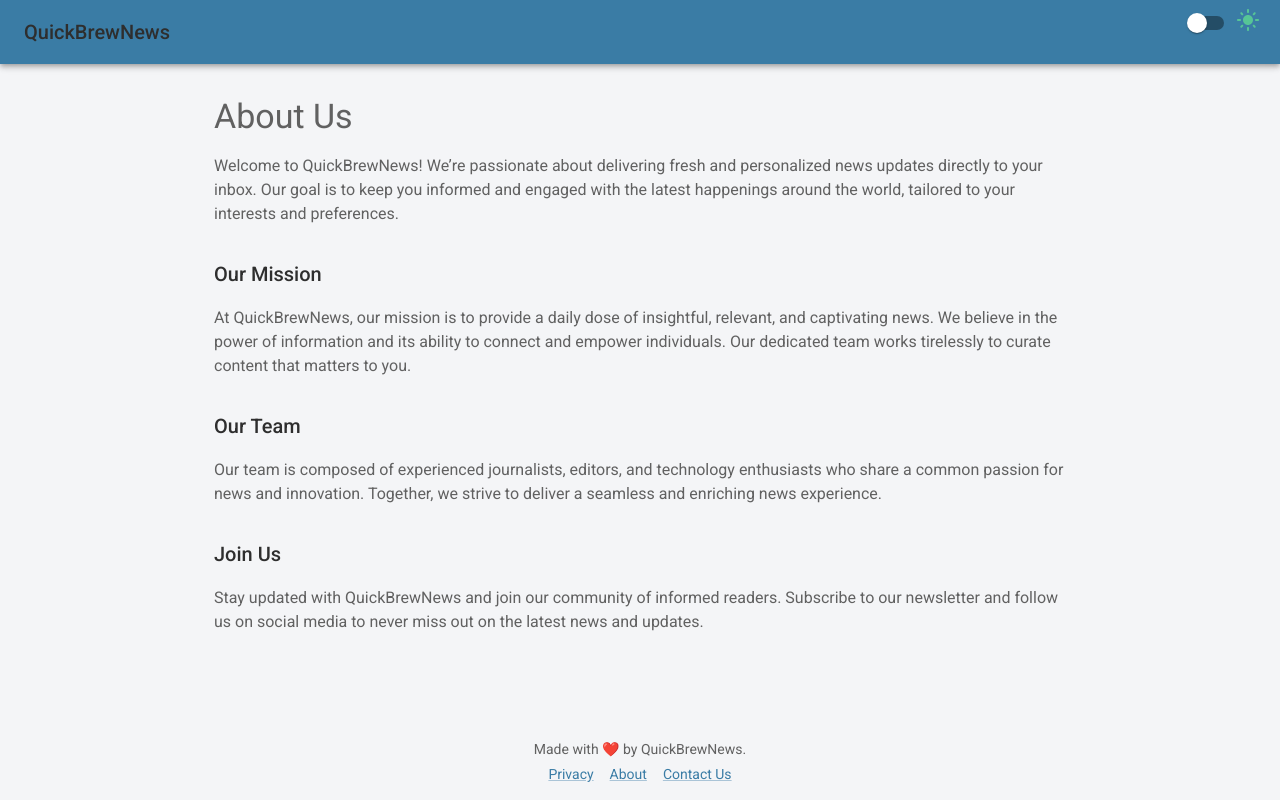
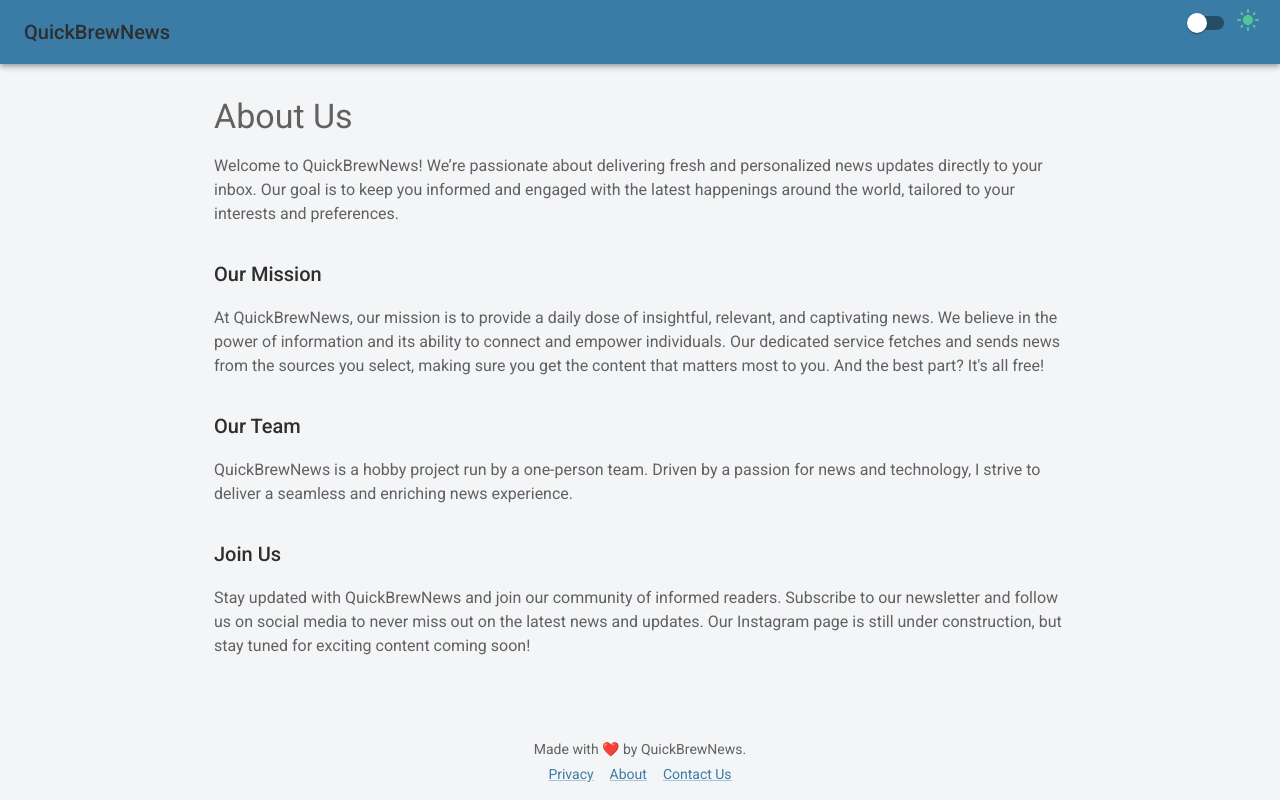
Before and after one commit to rupinr/news-master-fe, a React (Vite) app: page /#/about in a window 1280 px wide. Built offline with nearby package versions, Linux system fonts and the light colour scheme; no server answers.

Commit message:
Update about us

```diff
--- a/src/About.tsx
+++ b/src/About.tsx
@@ -14,19 +14,19 @@ const About = () => {
                     Our Mission
                 </Typography>
                 <Typography variant="body1" sx={{ mb: 4 }}>
-                    At QuickBrewNews, our mission is to provide a daily dose of insightful, relevant, and captivating news. We believe in the power of information and its ability to connect and empower individuals. Our dedicated team works tirelessly to curate content that matters to you.
+                    At QuickBrewNews, our mission is to provide a daily dose of insightful, relevant, and captivating news. We believe in the power of information and its ability to connect and empower individuals. Our dedicated service fetches and sends news from the sources you select, making sure you get the content that matters most to you. And the best part? It's all free!
                 </Typography>
                 <Typography variant="h6" component="h2" sx={{ mb: 2 }}>
                     Our Team
                 </Typography>
                 <Typography variant="body1" sx={{ mb: 4 }}>
-                    Our team is composed of experienced journalists, editors, and technology enthusiasts who share a common passion for news and innovation. Together, we strive to deliver a seamless and enriching news experience.
+                    QuickBrewNews is a hobby project run by a one-person team. Driven by a passion for news and technology, I strive to deliver a seamless and enriching news experience.
                 </Typography>
                 <Typography variant="h6" component="h2" sx={{ mb: 2 }}>
                     Join Us
                 </Typography>
                 <Typography variant="body1" sx={{ mb: 4 }}>
-                    Stay updated with QuickBrewNews and join our community of informed readers. Subscribe to our newsletter and follow us on social media to never miss out on the latest news and updates.
+                    Stay updated with QuickBrewNews and join our community of informed readers. Subscribe to our newsletter and follow us on social media to never miss out on the latest news and updates. Our Instagram page is still under construction, but stay tuned for exciting content coming soon!
                 </Typography>
             </Box>
         </Container>
```
